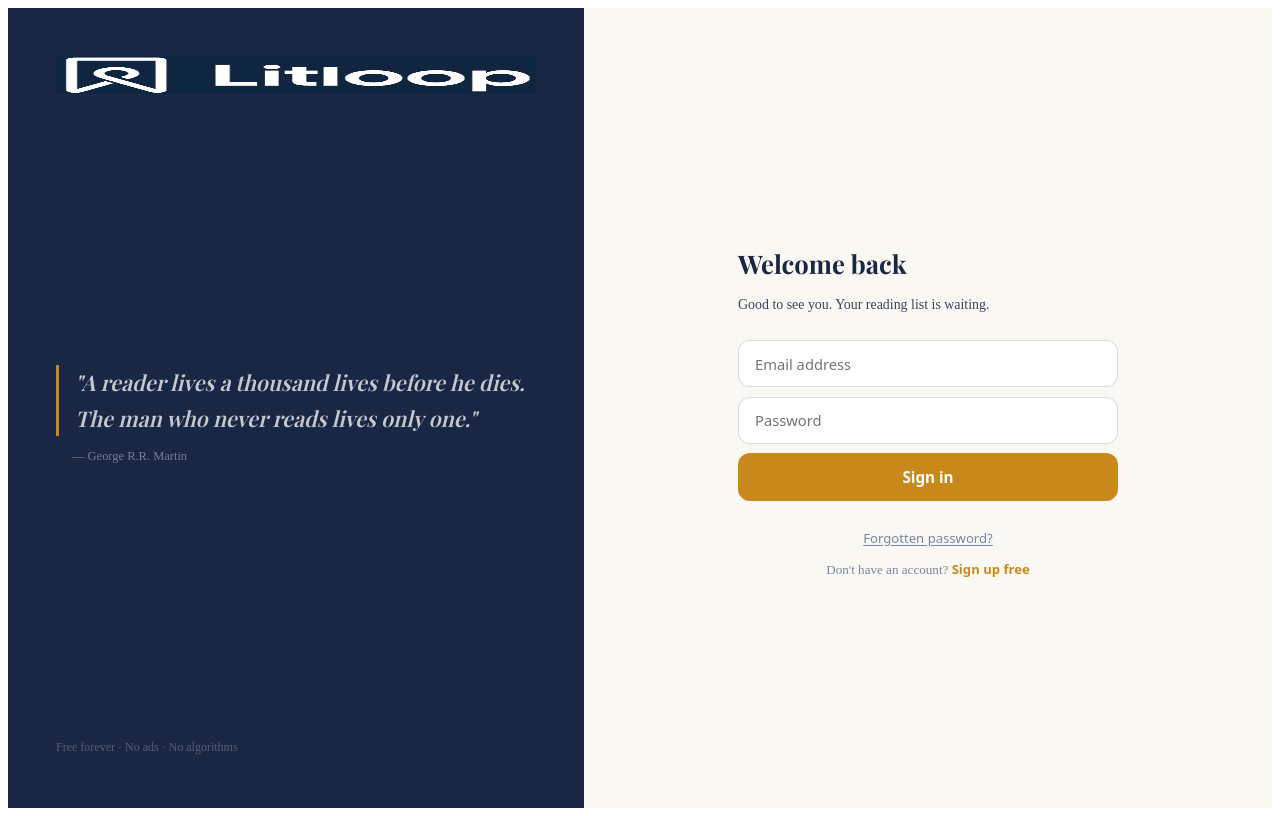
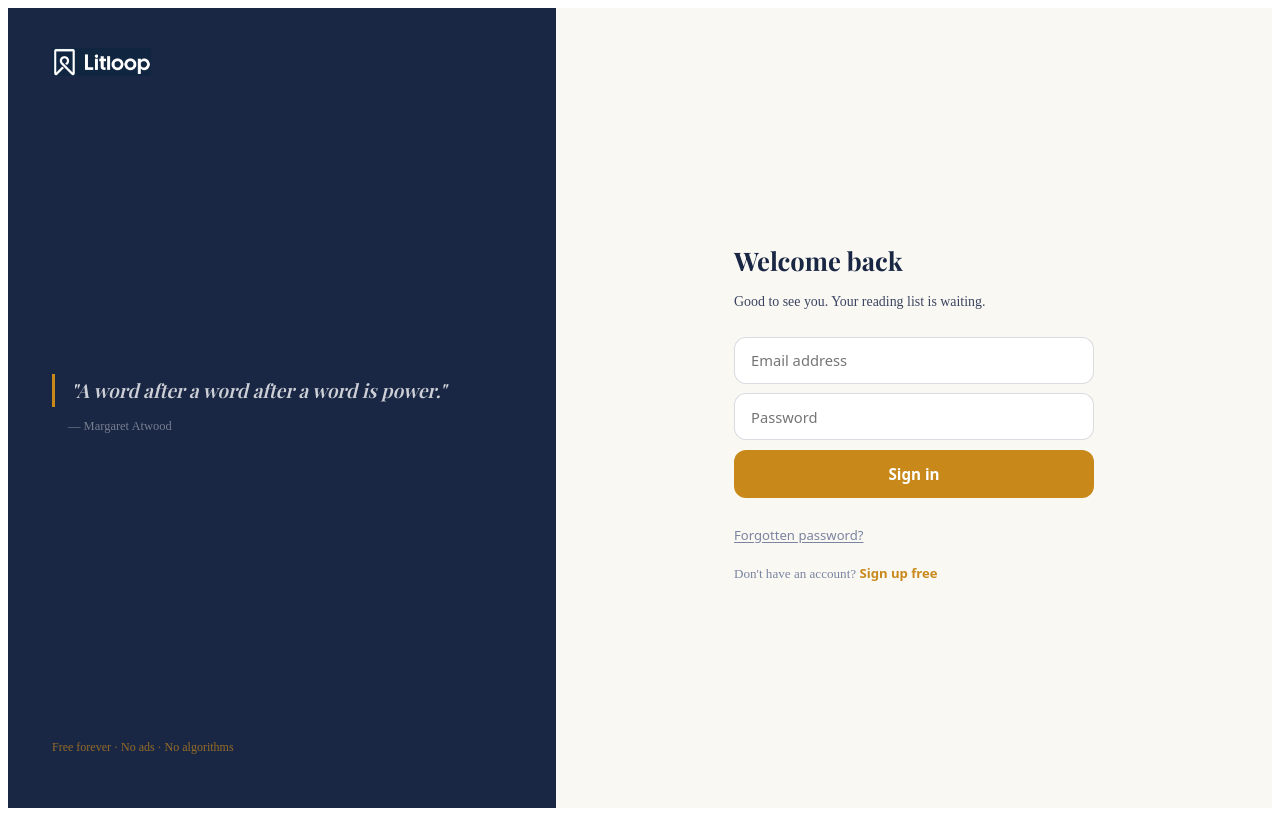
Before and after one commit to bluxon92-bit/litloop-app, a React (Vite) app: page / in a window 1280 px wide. Built offline with nearby package versions, Linux system fonts and the light colour scheme; no server answers; a web font is replaced by a local one.

Commit message:
Updated log in/ sign up page

```diff
--- a/src/components/auth/AuthForms.jsx
+++ b/src/components/auth/AuthForms.jsx
@@ -1,6 +1,21 @@
-import { useState, useEffect } from 'react'
+import { useState, useEffect, useMemo } from 'react'
 import { useAuthContext } from '../../context/AuthContext'
 import logoSrc from '../../assets/Litloop-logo-white-on-blue.png'
+
+const QUOTES = [
+  { text: 'A reader lives a thousand lives before he dies. The man who never reads lives only one.', attr: 'George R.R. Martin' },
+  { text: 'Books are a uniquely portable magic.', attr: 'Stephen King' },
+  { text: 'We read to know we are not alone.', attr: 'C.S. Lewis' },
+  { text: 'A word after a word after a word is power.', attr: 'Margaret Atwood' },
+  { text: 'Books and doors are the same thing. You open them, and you go through into another world.', attr: 'Jeanette Winterson' },
+  { text: 'I think books are like people, in the sense that they\'ll turn up in your life when you most need them.', attr: 'Emma Thompson' },
+  { text: 'One glance at a book and you hear the voice of another person, perhaps someone dead for 1,000 years. To read is to voyage through time.', attr: 'Carl Sagan' },
+  { text: 'If you don\'t like to read, you haven\'t found the right book.', attr: 'J.K. Rowling' },
+  { text: 'We tell ourselves stories in order to live.', attr: 'Joan Didion' },
+  { text: 'Some books leave us free and some books make us free.', attr: 'Ralph Waldo Emerson' },
+  { text: 'Think before you speak. Read before you think.', attr: 'Fran Lebowitz' },
+  { text: 'Today a reader, tomorrow a leader.', attr: 'Margaret Fuller' },
+]
 
 function useIsDesktop() {
   const [desktop, setDesktop] = useState(() => window.innerWidth >= 768)
@@ -42,27 +57,22 @@ function Field({ type = 'text', placeholder, value, onChange, required }) {
   )
 }
 
-const QUOTES = [
-  { text: 'A reader lives a thousand lives before he dies. The man who never reads lives only one.', attr: 'George R.R. Martin' },
-  { text: 'Not all those who wander are lost.', attr: 'J.R.R. Tolkien' },
-  { text: 'There is no friend as loyal as a book.', attr: 'Ernest Hemingway' },
-]
-
 export default function AuthForms() {
   const { signIn, signUp, resetPassword } = useAuthContext()
   const isDesktop = useIsDesktop()
   const [mode, setMode]         = useState('login')
   const [email, setEmail]       = useState('')
-  const [username, setUsername] = useState('')
   const [password, setPassword] = useState('')
   const [confirm, setConfirm]   = useState('')
   const [msg, setMsg]           = useState(null)
   const [loading, setLoading]   = useState(false)
-  const quote = QUOTES[0]
+
+  // Pick a random quote once per mount — changes on each page load
+  const quote = useMemo(() => QUOTES[Math.floor(Math.random() * QUOTES.length)], [])
 
   function switchMode(next) {
     setMode(next); setMsg(null)
-    setEmail(''); setPassword(''); setConfirm(''); setUsername('')
+    setEmail(''); setPassword(''); setConfirm('')
   }
 
   async function handleSubmit(e) {
@@ -121,102 +131,97 @@ export default function AuthForms() {
     fontFamily: 'var(--rt-font-body)', fontSize: '0.82rem',
   }
 
-  // ── Form content (shared between mobile + desktop) ─────────
-  function FormContent() {
+  // ── Switch link rendered at bottom ────────────────────────
+  function SwitchLink() {
     if (mode === 'forgot') return (
-      <>
-        <h2 style={headingStyle(isDesktop)}>Reset password</h2>
-        <p style={subStyle(isDesktop)}>Enter your email and we'll send you a reset link.</p>
+      <p style={{ textAlign: 'center', fontSize: '0.82rem', color: 'var(--rt-t3)' }}>
+        <button onClick={() => switchMode('login')} style={{ ...smallLink, color: 'var(--rt-t3)', textDecoration: 'underline', textUnderlineOffset: 2 }}>
+          Back to sign in
+        </button>
+      </p>
+    )
+    if (mode === 'login') return (
+      <p style={{ textAlign: isDesktop ? 'left' : 'center', fontSize: '0.82rem', color: 'var(--rt-t3)' }}>
+        Don't have an account?{' '}
+        <button onClick={() => switchMode('signup')} style={{ ...smallLink, color: 'var(--rt-amber)', fontWeight: 700 }}>
+          Sign up free
+        </button>
+      </p>
+    )
+    return (
+      <p style={{ textAlign: isDesktop ? 'left' : 'center', fontSize: '0.82rem', color: 'var(--rt-t3)' }}>
+        Already have an account?{' '}
+        <button onClick={() => switchMode('login')} style={{ ...smallLink, color: 'var(--rt-amber)', fontWeight: 700 }}>
+          Sign in
+        </button>
+      </p>
+    )
+  }
+
+  // ── Form fields only (no heading/sub — those stay above) ──
+  function FormFields() {
+    if (mode === 'forgot') return (
       <form onSubmit={handleSubmit}>
         <Field type="email" placeholder="Email address" value={email} onChange={e => setEmail(e.target.value)} required />
         {msgEl}
         {submitBtn('Send reset link', 'Sending…')}
       </form>
-        <p style={{ textAlign: 'center', fontSize: '0.82rem', color: 'var(--rt-t3)' }}>
-          <button onClick={() => switchMode('login')} style={{ ...smallLink, color: 'var(--rt-t3)', textDecoration: 'underline', textUnderlineOffset: 2 }}>
-            Back to sign in
-          </button>
-        </p>
-      </>
     )
-
     if (mode === 'login') return (
-      <>
-        <h2 style={headingStyle(isDesktop)}>Welcome back</h2>
-        <p style={subStyle(isDesktop)}>Good to see you. Your reading list is waiting.</p>
       <form onSubmit={handleSubmit}>
         <Field type="email" placeholder="Email address" value={email} onChange={e => setEmail(e.target.value)} required />
         <Field type="password" placeholder="Password" value={password} onChange={e => setPassword(e.target.value)} required />
         {msgEl}
         {submitBtn('Sign in', 'Signing in…')}
-        </form>
-        <p style={{ textAlign: 'center', fontSize: '0.82rem', color: 'var(--rt-t3)', marginBottom: '0.6rem' }}>
+        <p style={{ textAlign: isDesktop ? 'left' : 'center', fontSize: '0.82rem', color: 'var(--rt-t3)', marginBottom: 0 }}>
           <button onClick={() => switchMode('forgot')} style={{ ...smallLink, color: 'var(--rt-t3)', textDecoration: 'underline', textUnderlineOffset: 2 }}>
             Forgotten password?
           </button>
         </p>
-        <p style={{ textAlign: 'center', fontSize: '0.82rem', color: 'var(--rt-t3)' }}>
-          Don't have an account?{' '}
-          <button onClick={() => switchMode('signup')} style={{ ...smallLink, color: 'var(--rt-amber)', fontWeight: 700 }}>
-            Sign up free
-          </button>
-        </p>
-      </>
+      </form>
     )
-
     return (
-      <>
-        <h2 style={headingStyle(isDesktop)}>Join Litloop</h2>
-        <p style={subStyle(isDesktop)}>Because books are better shared. The reading tracker app built for real conversations.</p>
       <form onSubmit={handleSubmit}>
         <Field type="email" placeholder="Email address" value={email} onChange={e => setEmail(e.target.value)} required />
-          <Field type="text" placeholder="Username" value={username} onChange={e => setUsername(e.target.value)} required />
         <Field type="password" placeholder="Password (min. 8 characters)" value={password} onChange={e => setPassword(e.target.value)} required />
         <Field type="password" placeholder="Confirm password" value={confirm} onChange={e => setConfirm(e.target.value)} required />
         {msgEl}
         {submitBtn('Create account', 'Creating account…')}
       </form>
-        <p style={{ textAlign: 'center', fontSize: '0.82rem', color: 'var(--rt-t3)' }}>
-          Already have an account?{' '}
-          <button onClick={() => switchMode('login')} style={{ ...smallLink, color: 'var(--rt-amber)', fontWeight: 700 }}>
-            Sign in
-          </button>
-        </p>
-      </>
     )
   }
 
-  // ── Desktop layout ─────────────────────────────────────────
+  const heading = mode === 'forgot' ? 'Reset password'
+    : mode === 'login' ? 'Welcome back'
+    : 'Join Litloop'
+
+  const sub = mode === 'forgot' ? 'Enter your email and we\'ll send you a reset link.'
+    : mode === 'login' ? 'Good to see you. Your reading list is waiting.'
+    : 'Because books are better shared. The reading tracker app built for real conversations.'
+
+  // ── Desktop ────────────────────────────────────────────────
   if (isDesktop) {
     return (
+      <div style={{ minHeight: '100vh', background: 'var(--rt-cream)', display: 'flex', alignItems: 'stretch' }}>
+
+        {/* Left — navy panel */}
         <div style={{
-        minHeight: '100vh',
-        background: 'var(--rt-cream)',
-        display: 'flex',
-        alignItems: 'stretch',
-      }}>
-        {/* Left — navy brand panel */}
-        <div style={{
-          width: '42%',
-          maxWidth: 480,
+          width: '40%', maxWidth: 460,
           background: 'var(--rt-navy)',
-          display: 'flex',
-          flexDirection: 'column',
+          display: 'flex', flexDirection: 'column',
           justifyContent: 'space-between',
-          padding: '3rem 3rem 2.5rem',
+          padding: '2.5rem 2.75rem',
           flexShrink: 0,
         }}>
-          {/* Logo */}
-          <img src={logoSrc} alt="Litloop" style={{ height: 38, width: 'auto' }} />
+          <img src={logoSrc} alt="Litloop" style={{ height: 28, width: 'auto', objectFit: 'contain', objectPosition: 'left' }} />
 
-          {/* Centre content */}
           <div>
             <p style={{
               fontFamily: 'var(--rt-font-display)',
-              fontSize: 'clamp(1.1rem, 2vw, 1.35rem)',
+              fontSize: 'clamp(0.95rem, 1.6vw, 1.2rem)',
               fontStyle: 'italic',
-              color: 'rgba(255,255,255,0.75)',
-              lineHeight: 1.65,
+              color: 'rgba(255,255,255,0.78)',
+              lineHeight: 1.7,
               borderLeft: '3px solid var(--rt-amber)',
               paddingLeft: '1rem',
               marginBottom: '0.75rem',
@@ -224,29 +229,27 @@ export default function AuthForms() {
             <p style={{ fontSize: '0.78rem', color: 'rgba(255,255,255,0.4)', paddingLeft: '1rem' }}>— {quote.attr}</p>
           </div>
 
-          {/* Footer */}
-          <p style={{ fontSize: '0.75rem', color: 'rgba(255,255,255,0.25)', lineHeight: 1.5 }}>
+          <p style={{ fontSize: '0.75rem', color: 'var(--rt-amber)', opacity: 0.7, lineHeight: 1.5 }}>
             Free forever · No ads · No algorithms
           </p>
         </div>
 
-        {/* Right — form panel */}
-        <div style={{
-          flex: 1,
-          display: 'flex',
-          alignItems: 'center',
-          justifyContent: 'center',
-          padding: '3rem 2rem',
-        }}>
-          <div style={{ width: '100%', maxWidth: 380 }}>
-            <FormContent />
+        {/* Right — form */}
+        <div style={{ flex: 1, display: 'flex', alignItems: 'center', justifyContent: 'center', padding: '3rem 2rem' }}>
+          <div style={{ width: '100%', maxWidth: 360 }}>
+            <h2 style={{ fontFamily: 'var(--rt-font-display)', fontSize: '1.6rem', fontWeight: 700, color: 'var(--rt-navy)', marginBottom: '0.4rem' }}>
+              {heading}
+            </h2>
+            <p style={{ fontSize: '0.87rem', color: 'var(--rt-t2)', lineHeight: 1.6, marginBottom: '1.5rem' }}>{sub}</p>
+            <FormFields />
+            <div style={{ marginTop: '1.25rem' }}><SwitchLink /></div>
           </div>
         </div>
       </div>
     )
   }
 
-  // ── Mobile layout ──────────────────────────────────────────
+  // ── Mobile ─────────────────────────────────────────────────
   return (
     <div style={{
       minHeight: '100vh',
@@ -256,42 +259,31 @@ export default function AuthForms() {
       flexDirection: 'column',
     }}>
       {/* Navy hero with curve */}
-      <div style={{ background: 'var(--rt-navy)', paddingTop: '2.75rem', paddingBottom: 0, textAlign: 'center' }}>
-        <img src={logoSrc} alt="Litloop" style={{ height: 38, width: 'auto' }} />
+      <div style={{ background: 'var(--rt-navy)', paddingTop: '2.5rem', textAlign: 'center', flexShrink: 0 }}>
+        <img src={logoSrc} alt="Litloop" style={{ height: 36, width: 'auto' }} />
         <svg viewBox="0 0 400 48" preserveAspectRatio="none"
-          style={{ display: 'block', width: '100%', height: 48, marginTop: '2.5rem' }}>
+          style={{ display: 'block', width: '100%', height: 48, marginTop: '2.25rem' }}>
           <path d="M0 0 Q200 48 400 0 L400 48 L0 48 Z" fill="var(--rt-cream)" />
         </svg>
       </div>
 
-      {/* Form */}
-      <div style={{
-        flex: 1,
-        maxWidth: 400,
-        width: '100%',
-        margin: '0 auto',
-        padding: '1.5rem 1.5rem 3rem',
-        boxSizing: 'border-box',
-      }}>
-        <FormContent />
+      {/* Form — vertically centred in remaining space, switch link pinned to bottom */}
+      <div style={{ flex: 1, display: 'flex', flexDirection: 'column', justifyContent: 'space-between' }}>
+        <div style={{ flex: 1, display: 'flex', alignItems: 'center', justifyContent: 'center' }}>
+          <div style={{ width: '100%', maxWidth: 400, padding: '1.5rem 1.5rem 0', boxSizing: 'border-box' }}>
+            <h2 style={{ fontFamily: 'var(--rt-font-display)', fontSize: '1.75rem', fontWeight: 700, color: 'var(--rt-navy)', marginBottom: '0.4rem', textAlign: 'center' }}>
+              {heading}
+            </h2>
+            <p style={{ fontSize: '0.87rem', color: 'var(--rt-t2)', textAlign: 'center', lineHeight: 1.6, marginBottom: '1.5rem' }}>{sub}</p>
+            <FormFields />
+          </div>
+        </div>
+
+        {/* Switch link — pinned to bottom, always visible */}
+        <div style={{ padding: '1rem 1.5rem 2rem', textAlign: 'center' }}>
+          <SwitchLink />
+        </div>
       </div>
     </div>
   )
 }
-
-const headingStyle = (desktop) => ({
-  fontFamily: 'var(--rt-font-display)',
-  fontSize: desktop ? '1.6rem' : '1.75rem',
-  fontWeight: 700,
-  color: 'var(--rt-navy)',
-  marginBottom: '0.4rem',
-  textAlign: desktop ? 'left' : 'center',
-})
-
-const subStyle = (desktop) => ({
-  fontSize: '0.87rem',
-  color: 'var(--rt-t2)',
-  textAlign: desktop ? 'left' : 'center',
-  lineHeight: 1.6,
-  marginBottom: '1.5rem',
-})
```
Lines whose indentation alone changed are shown as unchanged.
